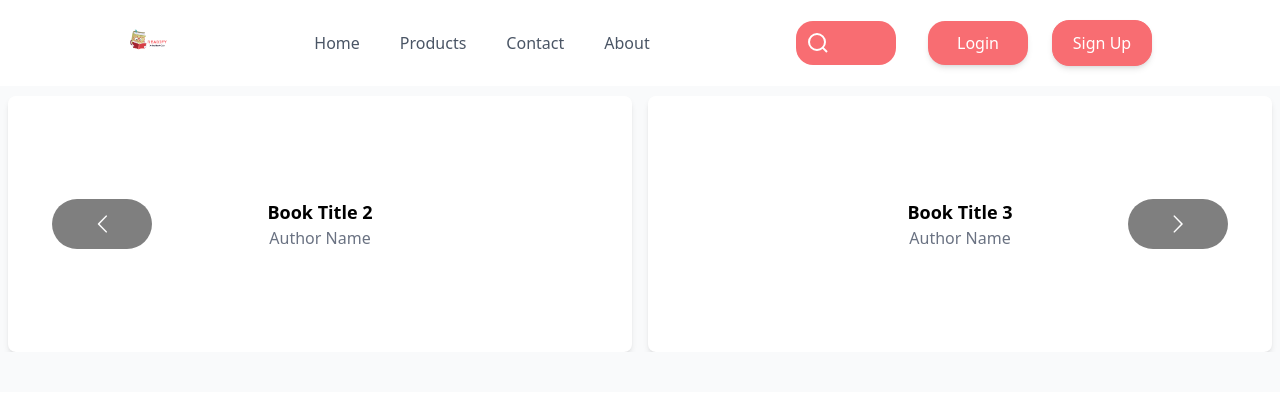
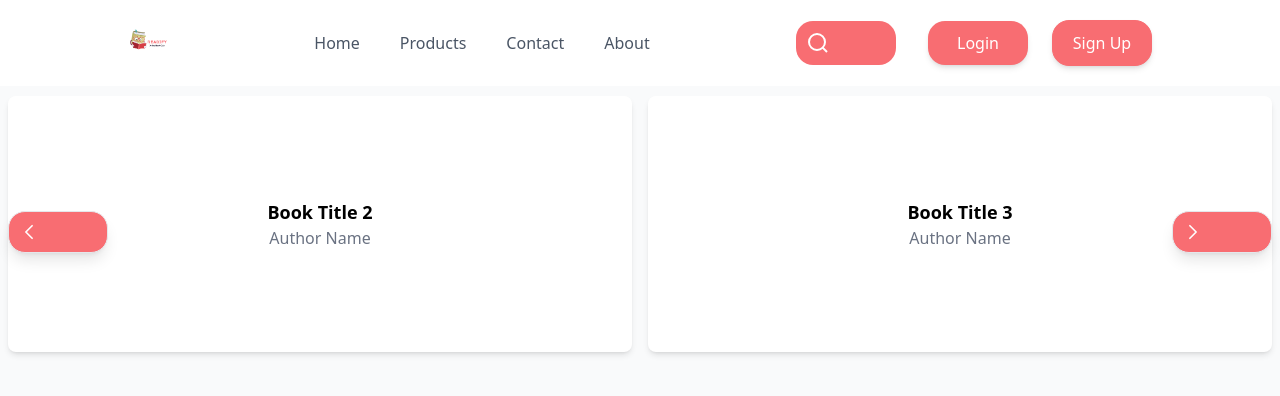
Before and after one commit to mahmoudelnahas180/BookAPP, a React (Vite) app in the folder frontend/: page / in a window 1280 px wide. Shown: the top 396 px of the page. Built offline with nearby package versions, Linux system fonts and the light colour scheme.

Commit message:
update Hero

```diff
--- a/frontend/src/component/Hero.jsx
+++ b/frontend/src/component/Hero.jsx
@@ -2,42 +2,74 @@ import React from 'react';
 import MultiCarousel from 'react-multi-carousel';
 const Carousel = MultiCarousel.default || MultiCarousel;
 import 'react-multi-carousel/lib/styles.css'
+
+// 1. تصميم زرار اليمين (Next)
+const CustomRightArrow = ({ onClick, ...rest }) => {
+  return (
+    <button
+      onClick={() => onClick()} // مهم جداً عشان الزرار يشتغل
+      className="absolute right-0 top-1/2 -translate-y-1/2 z-10 bg-white hover:bg-gray-100 text-gray-800 p-3 rounded-full shadow-lg border border-gray-200 transition-all mr-2"
+      aria-label="Next Slide"
+    >
+      <svg xmlns="http://www.w3.org/2000/svg" fill="none" viewBox="0 0 24 24" strokeWidth={2} stroke="currentColor" className="w-5 h-5">
+        <path strokeLinecap="round" strokeLinejoin="round" d="M8.25 4.5l7.5 7.5-7.5 7.5" />
+      </svg>
+    </button>
+  );
+};
+
+// 2. تصميم زرار اليسار (Previous)
+const CustomLeftArrow = ({ onClick, ...rest }) => {
+  return (
+    <button
+      onClick={() => onClick()} // مهم جداً عشان الزرار يشتغل
+      className="absolute left-0 top-1/2 -translate-y-1/2 z-10 bg-white hover:bg-gray-100 text-gray-800 p-3 rounded-full shadow-lg border border-gray-200 transition-all ml-2"
+      aria-label="Previous Slide"
+    >
+      <svg xmlns="http://www.w3.org/2000/svg" fill="none" viewBox="0 0 24 24" strokeWidth={2} stroke="currentColor" className="w-5 h-5">
+        <path strokeLinecap="round" strokeLinejoin="round" d="M15.75 19.5L8.25 12l7.5-7.5" />
+      </svg>
+    </button>
+  );
+};
+
 const responsive = {
   superLargeDesktop: {
-    // شاشات كبيرة جداً
     breakpoint: { max: 4000, min: 3000 },
     items: 5
   },
   desktop: {
-    // لابتوب وديسك توب
     breakpoint: { max: 3000, min: 1024 },
     items: 4
   },
   tablet: {
-    // تابلت
     breakpoint: { max: 1024, min: 464 },
     items: 2
   },
   mobile: {
-    // موبايل
     breakpoint: { max: 464, min: 0 },
     items: 1
   }
 };
+
 export default function Hero() {
   return (
-    <div className="py-10 bg-gray-50">
+    <div className="py-10 bg-gray-50 relative"> {/* ضفت relative هنا عشان الأزرار تتمحور صح */}
       <h2 className="text-2xl font-bold text-center mb-6 text-gray-800">Featured Books</h2>
+
       <Carousel
         responsive={responsive}
-        infinite={true} // يلف لما يخلص
-        autoPlay={true} // يقلب لوحده
-        autoPlaySpeed={3000} // كل 3 ثواني
+        infinite={true}
+        autoPlay={true}
+        autoPlaySpeed={3000}
         keyBoardControl={true}
-        containerClass="carousel-container"
-        itemClass="px-2" // مسافة بين كل عنصر والتاني
+        containerClass="carousel-container pb-4" // ضفت padding تحت عشان الظل مايتقطعش
+        itemClass="px-2"
+
+        // 3. هنا بنربط الأزرار الجديدة
+        customRightArrow={<CustomRightArrow />}
+        customLeftArrow={<CustomLeftArrow />}
       >
-        {/* هنا بتحط العناصر بتاعتك، ممكن تعمل map على array كتب */}
 
         {/* Card 1 Example */}
         <div className="bg-white rounded-lg shadow-md p-4 h-64 flex flex-col justify-center items-center">
```
